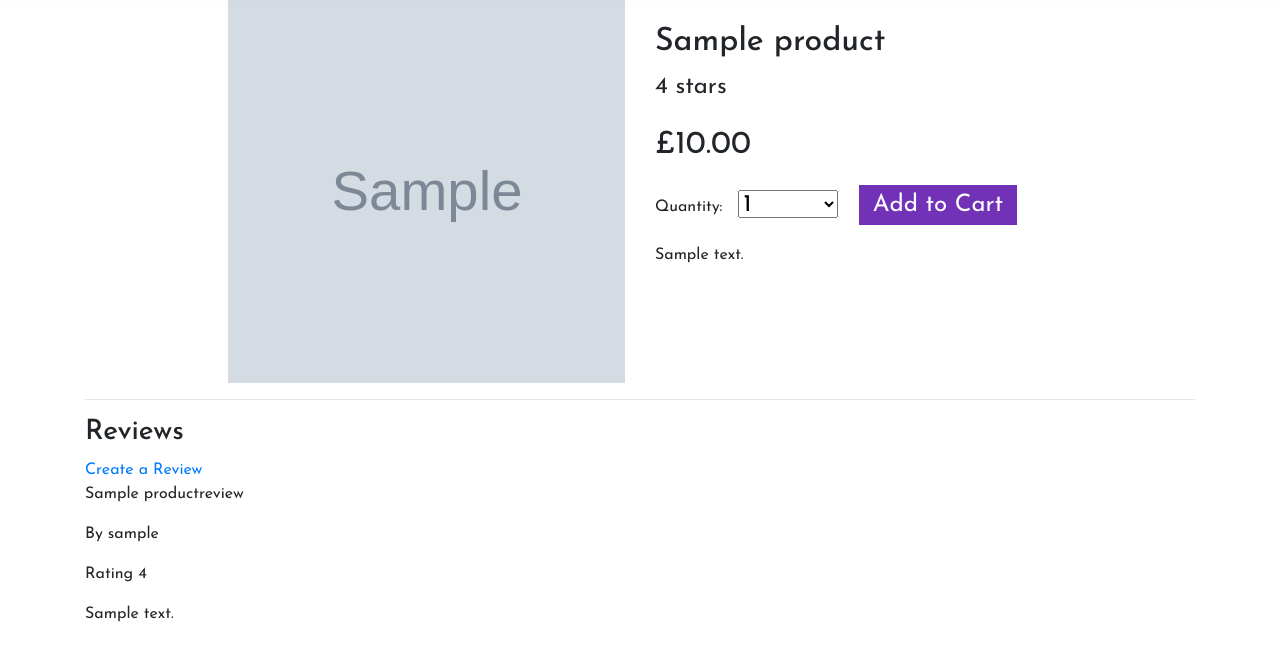
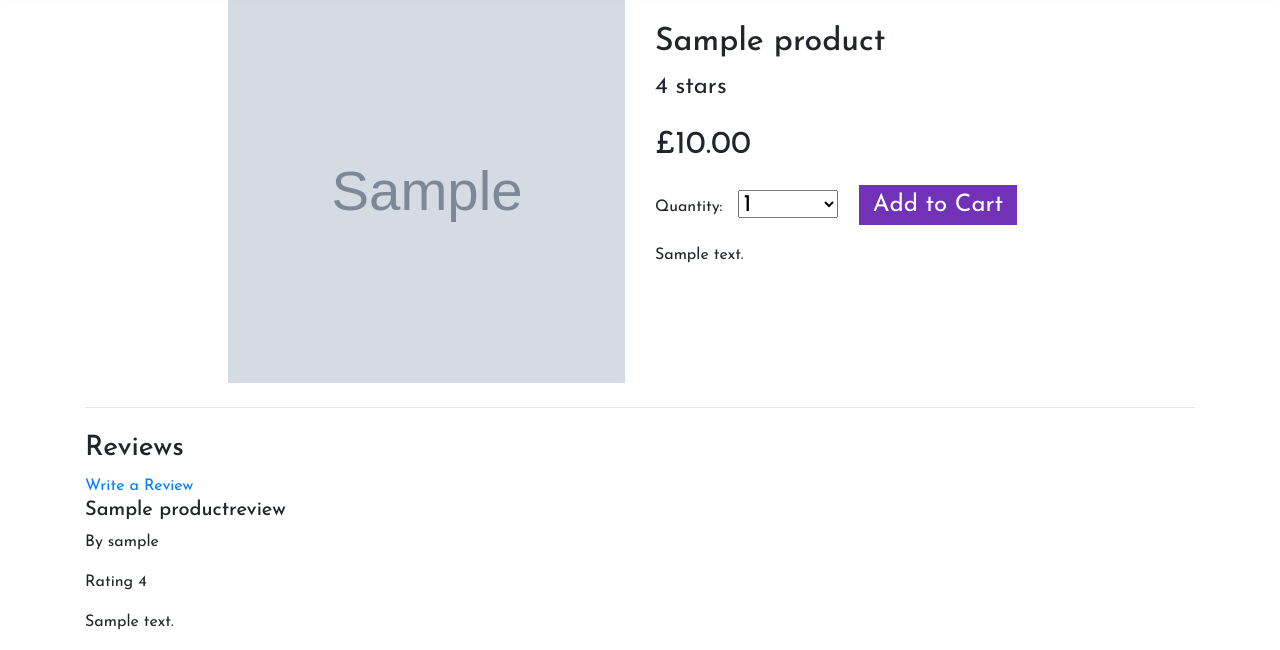
Before and after one commit to Code-Institute-Submissions/fourth-milestone-project-1, a Django app: a page that uses shop/templates/shop/product_details.html in a window 1280 px wide. Shown: the part 289-939 px from the top of the page. Before the commit the page ends 911 px from the top, so only its background shows below. Run offline with Django 3.2, Linux system fonts and the light colour scheme; tables that the repository leaves empty hold one stand-in row (values such as "Sample post"); grey boxes marked "Sample" are stand-in pictures; some libraries are stand-ins or nearby versions.

Commit message:
Improvements to reviews layout and minor text tweaks

```diff
--- a/shop/templates/shop/product_details.html
+++ b/shop/templates/shop/product_details.html
@@ -43,11 +43,11 @@
             {% if product.description|length > 600 %}
                 <div id="product-description-truncated">
                     <p>{{ product.description|truncatechars:"600"|linebreaks }}</p>
-                    <button id="read-more" class="standard-button">Read more</button>
+                    <button id="read-more" class="standard-button">Read More</button>
                 </div>
                 <div id="product-description-full" class="d-none">
                     <p>{{ product.description|linebreaks }}</p>
-                    <button id="read-less" class="standard-button">Read less</button>
+                    <button id="read-less" class="standard-button">Read Less</button>
                 </div>
             {% else %}
                 <div>
@@ -60,19 +60,21 @@
 <div class="container">
     <div class="row">
         <div class="col">
-            <hr>
-            <h3>Reviews</h3>
+            <hr class="mt-4">
+            <h3 class="mt-4">Reviews</h3>
+            {% if not user_review %}
+                    <a href="{{ product.get_create_review_url }}" type="button">Write a Review</a>
+            {% endif %}
+        </div>
+    </div>
     {% if reviews %}
-            <div id="reviews-container">
-                {% if not user_review %}
-                    <a href="{{ product.get_create_review_url }}" type="button">Create a Review</a>
-                {% endif %}
+    <div id="reviews-container" class="row">
         {% for review in reviews %}
             {% if review.user.user == request.user %}
-                        <div>
+                <div class="review col-md-6">
                     <h4>Your Review</h4>
-                            <p>{{ review.title }}</p>
-                            <p>Rating {{review.rating }}</p>
+                    <h5>{{ review.title }}</h5>
+                    <p>Rating {{ review.rating }}</p>
                     <p>{{ review.body|linebreaks }}</p>
                     <a href="{{ product.get_edit_review_url }}" type="button">Edit Review</a>
                     <a href="{{ product.get_delete_review_url }}" type="button">Delete Review</a>
@@ -81,10 +83,10 @@
         {% endfor %}
         {% for review in reviews %}
             {% if review.user.user != request.user %}
-                        <div>
-                            <p>{{ review.title }}</p>
+                <div class="review col-md-6">
+                    <h5>{{ review.title }}</h5>
                     <p>By {{ review.user.user }}</p>
-                            <p>Rating {{review.rating }}</p>
+                    <p>Rating {{ review.rating }}</p>
                     <p>{{ review.body|linebreaks }}</p>
                 </div>
             {% endif %}
@@ -92,13 +94,12 @@
     {% else %}
         <p>There are no reviews</p>
         {% if request.user.is_authenticated %}
-                    <a href="{{ product.get_create_review_url }}" type="button">Create a Review</a>
+            <a href="{{ product.get_create_review_url }}" type="button">Write a Review</a>
         {% endif %}
     </div>
     {% endif %}
 </div>
-    </div>
-</div>
+
 <nav aria-label="product reviews pagination">
         {% if reviews.has_other_pages %}
             <ul class="pagination justify-content-center">
```
Lines whose indentation alone changed are shown as unchanged.
